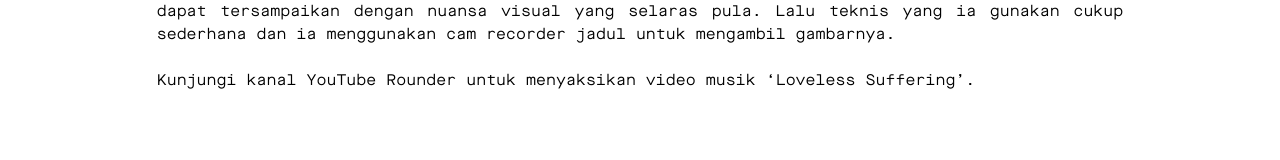
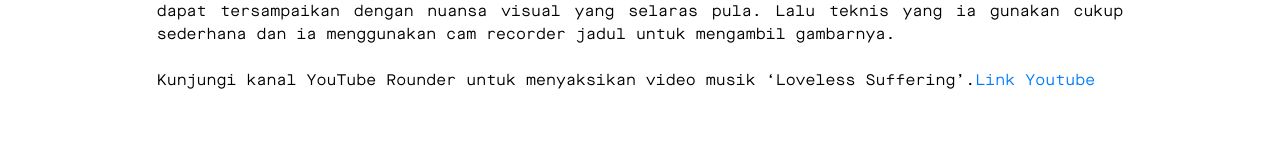
Before and after one commit to andrizexc/Youth-Of-Today, a plain HTML site: page article-news-6.html in a window 1280 px wide. Shown: the part 1756-1916 px from the top of the page. Drawn offline with nearby package versions, Linux system fonts and the light colour scheme.

Commit message:
Update article-news-6.html

```diff
--- a/article-news-6.html
+++ b/article-news-6.html
@@ -88,7 +88,7 @@
                     <br><br>
                     Sang pembuat video Bimantara Septianto bercerita sedikit tentang kosep dan teknis yang ia kerjakan untuk video ini. Ia menggunakan konsep hitam putih agar pesan dan isi lagu tersebut dapat tersampaikan dengan nuansa visual yang selaras pula. Lalu teknis yang ia gunakan cukup sederhana dan ia menggunakan cam recorder jadul untuk mengambil gambarnya.
                     <br><br>
-                    Kunjungi kanal YouTube Rounder untuk menyaksikan video musik ‘Loveless Suffering’.
+                    Kunjungi kanal YouTube Rounder untuk menyaksikan video musik ‘Loveless Suffering’.<a href="https://www.youtube.com/watch?v=16p9kuCkyEA">Link Youtube</a>
                 </p>
             </div>
         </div>
```
